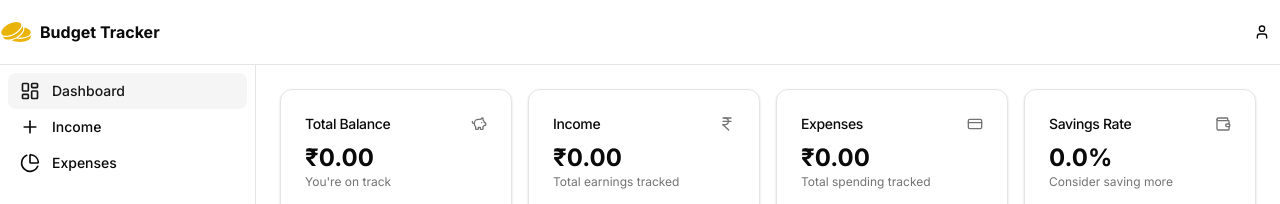
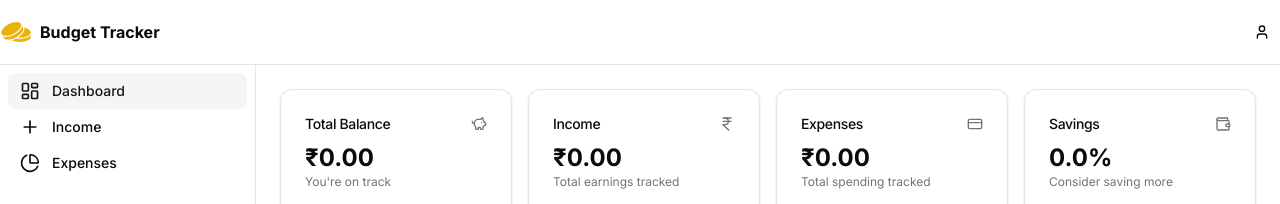
Before and after one commit to Vrutijoshi/expense_management, a Next.js app: page /dashboard in a window 1280 px wide. Shown: the top 204 px of the page. Built offline with nearby package versions, Linux system fonts and the light colour scheme; no server answers; the database is empty; sample sign-in values are in the browser's storage.

Commit message:
Rename "Savings Rate" to "Savings" in dashboard card title

```diff
--- a/src/app/dashboard/page.tsx
+++ b/src/app/dashboard/page.tsx
@@ -93,7 +93,7 @@ console.log('userId', userId)
               </Card>
               <Card>
                 <CardHeader className="flex flex-row items-center justify-between space-y-0 pb-2">
-                  <CardTitle className="text-sm font-medium">Savings Rate</CardTitle>
+                  <CardTitle className="text-sm font-medium">Savings</CardTitle>
                   <Wallet className="h-4 w-4 text-muted-foreground" />
                 </CardHeader>
                 <CardContent>
```
